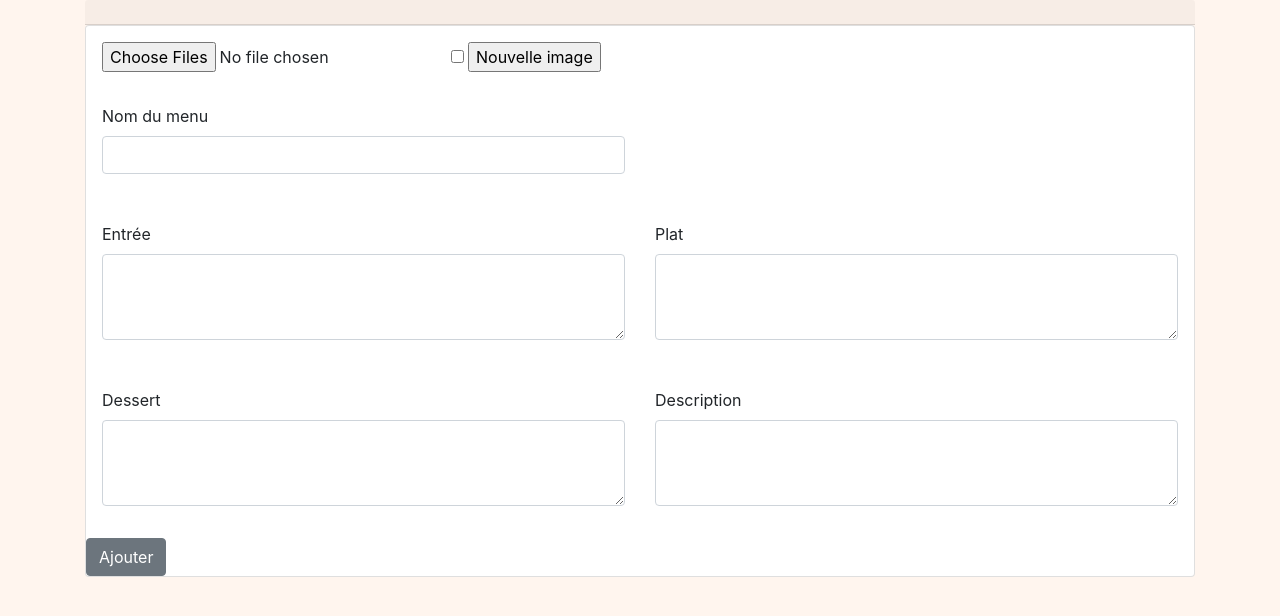
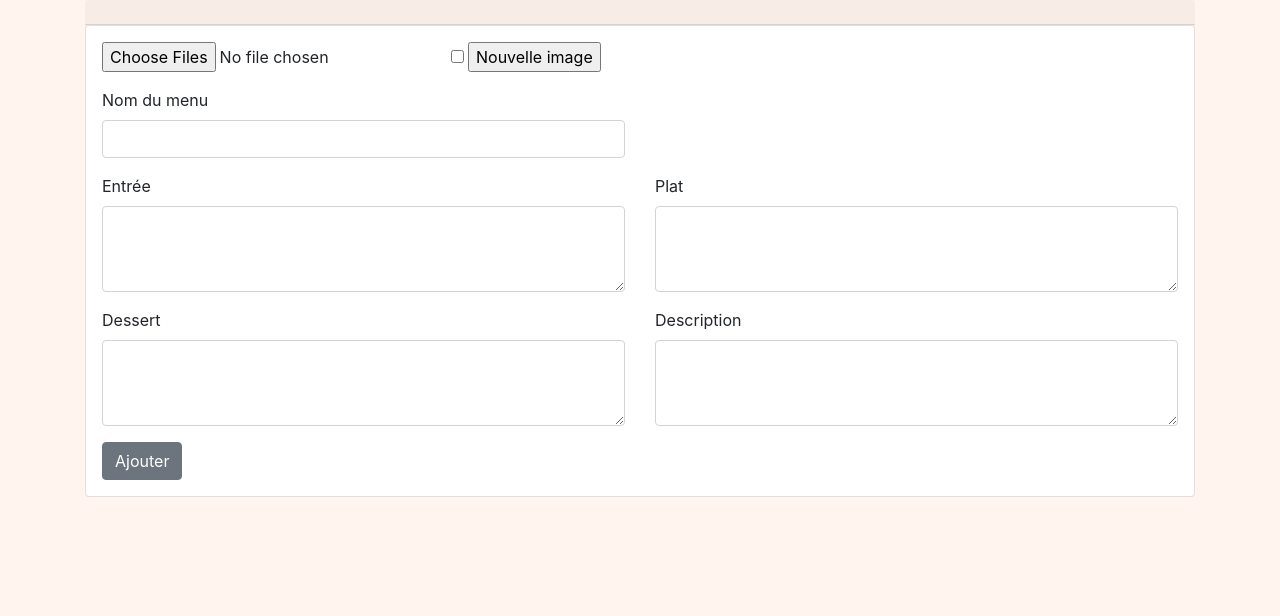
Before and after one commit to sxeseb/Strasbourg-0219-PHP-StraCook, a PHP site: template src/View/Admin/menuadd.html.twig in a window 1280 px wide. Shown: the top 616 px of the page. Run offline with PHP 8.4, Linux system fonts and the light colour scheme; the template is opened without the code that fills it, so the values that code supplies are empty; some libraries are stand-ins or nearby versions; some web fonts are replaced.

Commit message:
modification view
add et edit menu

```diff
--- a/src/View/Admin/menuadd.html.twig
+++ b/src/View/Admin/menuadd.html.twig
@@ -35,7 +35,7 @@
         </div>
 
         <form method= "post" action="/admin/addMenu/ ">
-            <div class="row p-3">
+            <div class="row pl-3 pr-3">
                 <div class="form-group col-md-6">
                 <label for="menu_name">Nom du menu</label>
                 <input name="menu_name" type="text" class="form-control" id="menu_name"
@@ -45,7 +45,7 @@
                 {% endif %}
             </div>
             </div>
-            <div class="row p-3">
+            <div class="row pl-3 pr-3">
             <div class="form-group col-md-6">
                 <label for="entree">Entrée</label>
                 <textarea name="menu_starter" type="text" class="form-control" id="entree" rows="3"
@@ -63,7 +63,7 @@
                 {% endif %}
             </div>
             </div>
-                <div class="row p-3">
+                <div class="row pl-3 pr-3">
                     <div class="form-group col-md-6">
                     <label for="dessert">Dessert</label>
                     <textarea name="menu_dessert" type="text" class="form-control" id="dessert" rows="3"
@@ -81,7 +81,11 @@
                 {% endif %}
             </div>
                 </div>
-            <button type="submit" class="btn btn-secondary" href="/Admin/menus/">Ajouter</button>
+            <div class="row pl-3 pb-3">
+                <div class="col-md-6">
+                    <button type="submit" class="btn btn-secondary" href="/Admin/menus/">Ajouter</button>
+                </div>
+            </div>
         </form>
     </div>
     </div>
```
Also changed, not shown: src/View/Admin/menuedit.html.twig (+7 -3 lines).
